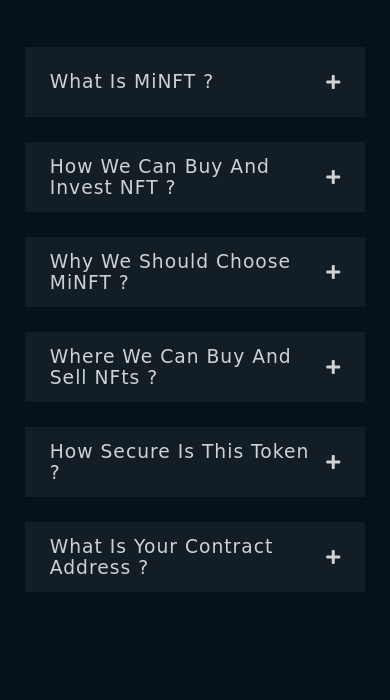
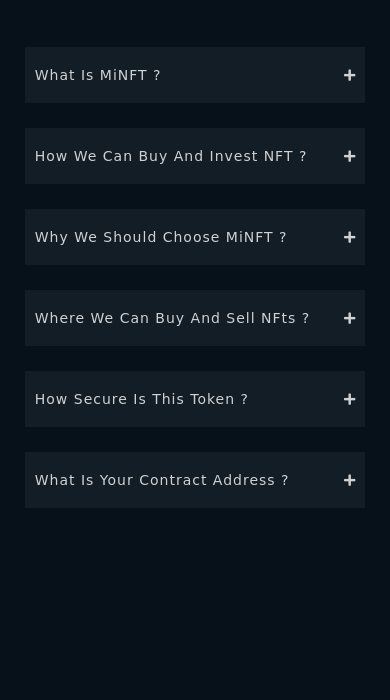
Before and after one commit to SehamAnter1/Bithu-1, a plain HTML site: page index.html in a window 390 px wide. Shown: the part 6880-7580 px from the top of the page. After the commit the page ends 7509 px from the top, so only its background shows below. Drawn offline with nearby package versions, Linux system fonts and the light colour scheme; a web font is replaced by a local one.

Commit message:
Update responsive.css

```diff
--- a/css/responsive.css
+++ b/css/responsive.css
@@ -404,4 +404,31 @@ xx-large >=1400px
         font-size: 0.8rem;
     }
 }
+@media (max-width: 493px) {
+    .frequently .accordion .question h3 {
+        font-size: 16px;
+    }
+    .frequently .accordion .question i {
+        font-size: 15px;
+    }
+}
+@media (max-width: 430px) {
+    .frequently .accordion {
+        padding: 13px 10px;
+    }
+    .frequently .accordion .question h3 {
+        font-size: 14px;
+    }
+    .frequently .accordion .question i {
+        font-size: 13px;
+    }
+}
+@media (max-width: 357px) {
+    .frequently .accordion .question h3 {
+        font-size: 12px;
+    }
+    .frequently .accordion .question i {
+        font-size: 10px;
+    }
+}
 /* end frequently section */
```
